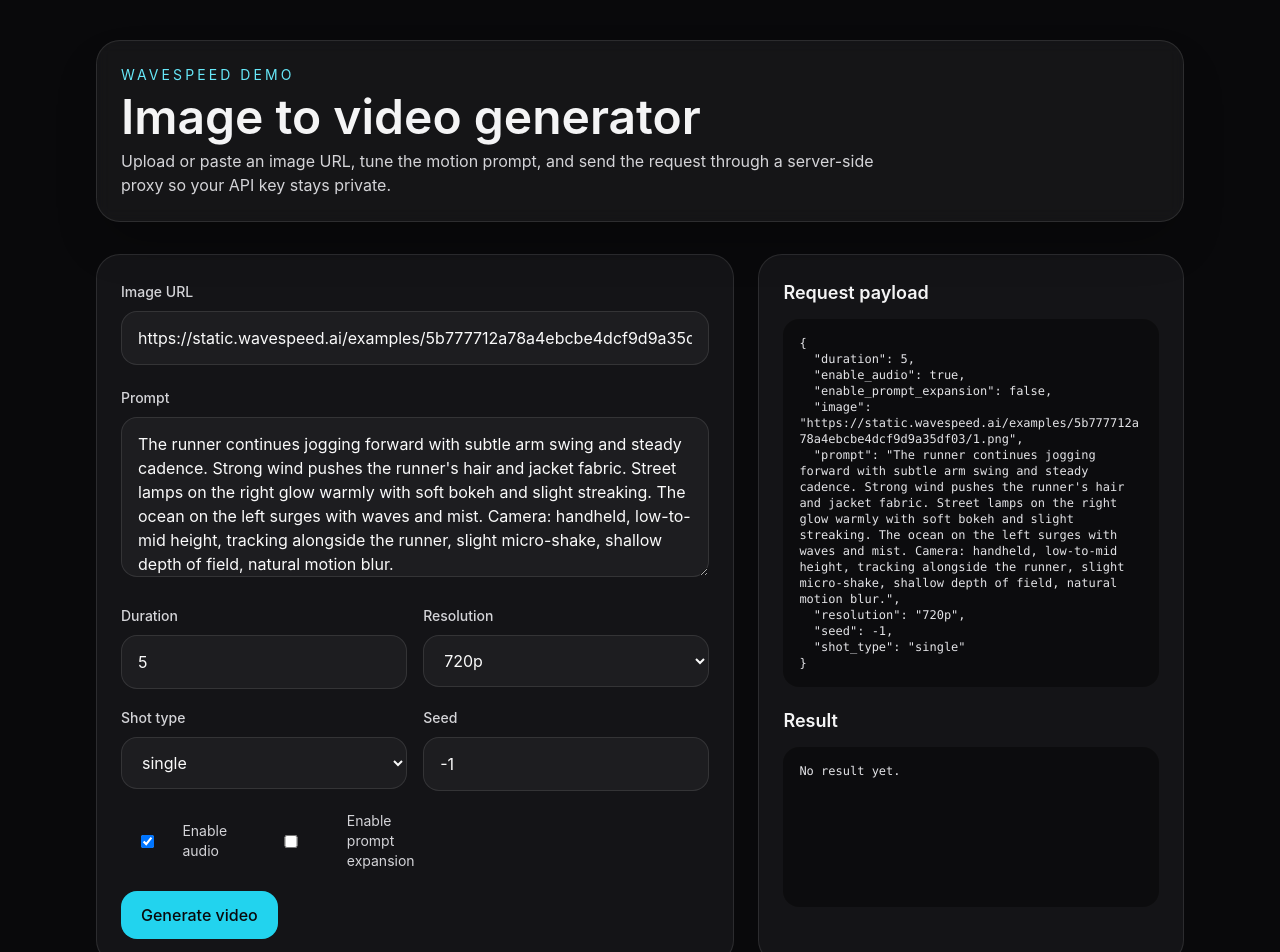
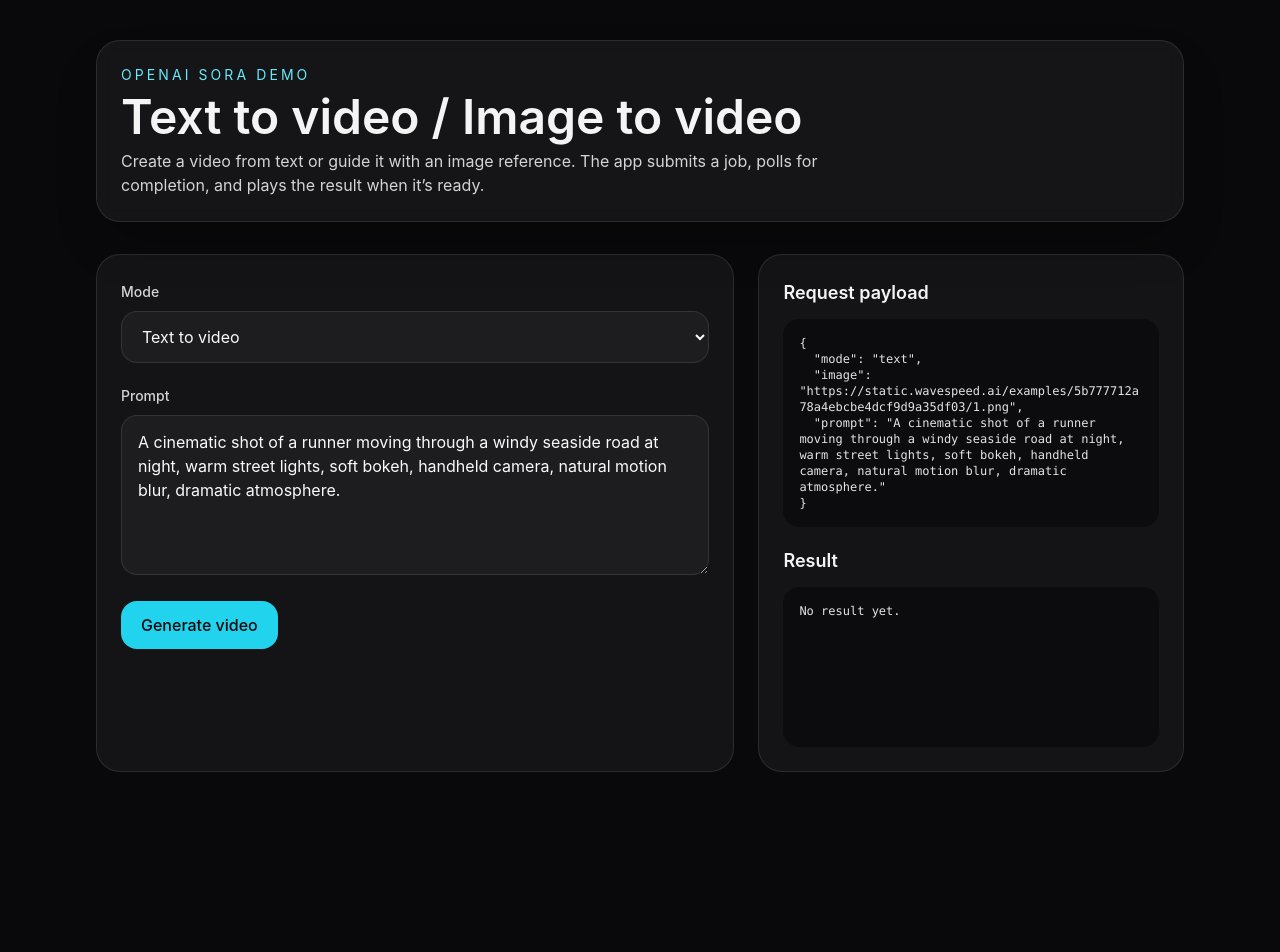
Before and after one commit to mavicair2tw/openai-tw-site, a Next.js app: page / in a window 1280 px wide. Shown: the top 952 px of the page. After the commit the page ends 812 px from the top, so only its background shows below. Built offline with nearby package versions, Linux system fonts and the light colour scheme.

Commit message:
Switch video workflow to OpenAI Sora

```diff
--- /dev/null
+++ b/src/app/api/video-create/route.ts
@@ -0,0 +1,26 @@
+import { NextResponse } from 'next/server';
+import OpenAI from 'openai';
+
+const client = new OpenAI({ apiKey: process.env.OPENAI_API_KEY });
+
+export async function POST(req: Request) {
+  if (!process.env.OPENAI_API_KEY) {
+    return NextResponse.json({ error: 'Missing OPENAI_API_KEY' }, { status: 500 });
+  }
+
+  const body = await req.json();
+  const mode = body.mode === 'image' ? 'image' : 'text';
+  const prompt = typeof body.prompt === 'string' ? body.prompt : '';
+  const image = typeof body.image === 'string' ? body.image : '';
+
+  try {
+    const video = mode === 'image'
+      ? await client.videos.create({ model: 'sora-2', prompt, image })
+      : await client.videos.create({ model: 'sora-2', prompt });
+
+    return NextResponse.json({ data: video });
+  } catch (error) {
+    const message = error instanceof Error ? error.message : 'OpenAI video request failed';
+    return NextResponse.json({ error: message }, { status: 500 });
+  }
+}
--- /dev/null
+++ b/src/app/api/video-status/route.ts
@@ -0,0 +1,32 @@
+import { NextResponse } from 'next/server';
+import OpenAI from 'openai';
+
+const client = new OpenAI({ apiKey: process.env.OPENAI_API_KEY });
+
+export async function GET(req: Request) {
+  if (!process.env.OPENAI_API_KEY) {
+    return NextResponse.json({ error: 'Missing OPENAI_API_KEY' }, { status: 500 });
+  }
+
+  const { searchParams } = new URL(req.url);
+  const id = searchParams.get('id');
+  if (!id) {
+    return NextResponse.json({ error: 'Missing id' }, { status: 400 });
+  }
+
+  try {
+    const video = await client.videos.retrieve(id);
+    const response: any = { data: video };
+    try {
+      if (video.status === 'completed') {
+        const content = await client.videos.downloadContent(id);
+        const blob = await content.blob();
+        response.url = URL.createObjectURL(blob);
+      }
+    } catch {}
+    return NextResponse.json(response);
+  } catch (error) {
+    const message = error instanceof Error ? error.message : 'OpenAI video status failed';
+    return NextResponse.json({ error: message }, { status: 500 });
+  }
+}
--- a/src/app/page.tsx
+++ b/src/app/page.tsx
@@ -9,90 +9,73 @@ type ApiResponse = {
   data?: {
     id?: string;
     status?: string;
-    outputs?: Array<{ url?: string } | string>;
-    urls?: { get?: string };
-    error?: string;
+    progress?: number;
+    error?: { message?: string } | { code?: string; message?: string };
   };
   raw?: unknown;
 };
 
 const defaultPrompt =
-  'The runner continues jogging forward with subtle arm swing and steady cadence. Strong wind pushes the runner\'s hair and jacket fabric. Street lamps on the right glow warmly with soft bokeh and slight streaking. The ocean on the left surges with waves and mist. Camera: handheld, low-to-mid height, tracking alongside the runner, slight micro-shake, shallow depth of field, natural motion blur.';
+  'A cinematic shot of a runner moving through a windy seaside road at night, warm street lights, soft bokeh, handheld camera, natural motion blur, dramatic atmosphere.';
 
 function extractVideoUrl(payload: unknown): string | null {
   if (!payload || typeof payload !== 'object') return null;
   const obj = payload as any;
+  const candidates = [obj.url, obj.video_url, obj.content_url];
+  for (const candidate of candidates) {
+    if (typeof candidate === 'string' && candidate.startsWith('http')) return candidate;
+  }
   const outputs = obj.outputs;
   if (Array.isArray(outputs)) {
     for (const item of outputs) {
       if (typeof item === 'string' && item.startsWith('http')) return item;
       if (item && typeof item === 'object') {
-        const url = item.url;
-        if (typeof url === 'string' && url.startsWith('http')) return url;
+        for (const key of ['url', 'video_url', 'content_url']) {
+          const value = item[key];
+          if (typeof value === 'string' && value.startsWith('http')) return value;
+        }
       }
     }
   }
-  const data = obj.data;
-  if (data && typeof data === 'object') {
-    return extractVideoUrl(data);
-  }
+  if (obj.data && typeof obj.data === 'object') return extractVideoUrl(obj.data);
   return null;
 }
 
 export default function Home() {
+  const [mode, setMode] = useState<'text' | 'image'>('text');
   const [image, setImage] = useState('https://static.wavespeed.ai/examples/5b777712a78a4ebcbe4dcf9d9a35df03/1.png');
   const [prompt, setPrompt] = useState(defaultPrompt);
-  const [duration, setDuration] = useState(5);
-  const [resolution, setResolution] = useState('720p');
-  const [shotType, setShotType] = useState('single');
-  const [enableAudio, setEnableAudio] = useState(true);
-  const [enablePromptExpansion, setEnablePromptExpansion] = useState(false);
-  const [seed, setSeed] = useState(-1);
   const [loading, setLoading] = useState(false);
   const [polling, setPolling] = useState(false);
   const [result, setResult] = useState<ApiResponse | null>(null);
   const [videoUrl, setVideoUrl] = useState('');
   const [error, setError] = useState('');
 
-  const payload = useMemo(
-    () => ({
-      duration,
-      enable_audio: enableAudio,
-      enable_prompt_expansion: enablePromptExpansion,
-      image,
-      prompt,
-      resolution,
-      seed,
-      shot_type: shotType,
-    }),
-    [duration, enableAudio, enablePromptExpansion, image, prompt, resolution, seed, shotType],
-  );
+  const payload = useMemo(() => ({ mode, image, prompt }), [image, mode, prompt]);
 
   async function waitForVideo(jobResult: ApiResponse) {
-    const getUrl = jobResult.data?.urls?.get;
-    if (!getUrl) return;
+    const jobId = jobResult.data?.id || jobResult.id;
+    if (!jobId) return;
 
     setPolling(true);
     try {
-      for (let i = 0; i < 60; i += 1) {
-        const res = await fetch(getUrl);
+      for (let i = 0; i < 120; i += 1) {
+        const res = await fetch(`/api/video-status?id=${encodeURIComponent(jobId)}`);
         const data = await res.json();
         setResult(data);
         const url = extractVideoUrl(data);
         if (url) {
           setVideoUrl(url);
-          setPolling(false);
           return;
         }
         const status = (data?.data?.status || data?.status || '').toLowerCase();
         if (['failed', 'canceled', 'cancelled'].includes(status)) {
-          setError(data?.data?.error || data?.message || 'Video generation failed');
-          setPolling(false);
+          setError(data?.data?.error?.message || data?.message || 'Video generation failed');
           return;
         }
         await new Promise((resolve) => setTimeout(resolve, 5000));
       }
-      setError('Timed out waiting for the video. Try again in a minute.');
+      setError('Timed out waiting for the video.');
     } catch (err) {
       setError(err instanceof Error ? err.message : 'Polling failed');
     } finally {
@@ -109,16 +92,14 @@ export default function Home() {
     setVideoUrl('');
 
     try {
-      const response = await fetch('/api/image-to-video', {
+      const response = await fetch('/api/video-create', {
         method: 'POST',
         headers: { 'Content-Type': 'application/json' },
         body: JSON.stringify(payload),
       });
 
       const data = await response.json();
-      if (!response.ok) {
-        throw new Error(data?.message || data?.error || 'Request failed');
-      }
+      if (!response.ok) throw new Error(data?.message || data?.error || 'Request failed');
       setResult(data);
       await waitForVideo(data);
     } catch (err) {
@@ -133,56 +114,33 @@ export default function Home() {
       <div className="mx-auto flex min-h-screen max-w-6xl flex-col gap-8 px-4 py-10 sm:px-6 lg:px-8">
         <section className="space-y-4 rounded-3xl border border-white/10 bg-white/5 p-6 shadow-2xl shadow-black/30 backdrop-blur">
           <div className="space-y-2">
-            <p className="text-sm uppercase tracking-[0.22em] text-cyan-300">Wavespeed demo</p>
-            <h1 className="text-3xl font-semibold sm:text-5xl">Image to video generator</h1>
+            <p className="text-sm uppercase tracking-[0.22em] text-cyan-300">OpenAI Sora demo</p>
+            <h1 className="text-3xl font-semibold sm:text-5xl">Text to video / Image to video</h1>
             <p className="max-w-3xl text-sm leading-7 text-zinc-300 sm:text-base">
-              Upload or paste an image URL, tune the motion prompt, and send the request through a
-              server-side proxy so your API key stays private.
+              Create a video from text or guide it with an image reference. The app submits a job,
+              polls for completion, and plays the result when it’s ready.
             </p>
           </div>
         </section>
 
         <div className="grid gap-6 lg:grid-cols-[1.2fr_0.8fr]">
           <form onSubmit={handleSubmit} className="space-y-5 rounded-3xl border border-white/10 bg-zinc-900/80 p-6">
-            <Field label="Image URL">
-              <input className="input" value={image} onChange={(e) => setImage(e.target.value)} />
+            <Field label="Mode">
+              <select className="input" value={mode} onChange={(e) => setMode(e.target.value as 'text' | 'image')}>
+                <option value="text">Text to video</option>
+                <option value="image">Image to video</option>
+              </select>
             </Field>
 
-            <Field label="Prompt">
+            {mode === 'image' ? (
+              <Field label="Image URL">
+                <input className="input" value={image} onChange={(e) => setImage(e.target.value)} />
+              </Field>
+            ) : null}
+
+            <Field label={mode === 'image' ? 'Prompt / motion guidance' : 'Prompt'}>
               <textarea className="input min-h-40" value={prompt} onChange={(e) => setPrompt(e.target.value)} />
             </Field>
-
-            <div className="grid gap-4 sm:grid-cols-2">
-              <Field label="Duration">
-                <input className="input" type="number" min={1} max={30} value={duration} onChange={(e) => setDuration(Number(e.target.value))} />
-              </Field>
-              <Field label="Resolution">
-                <select className="input" value={resolution} onChange={(e) => setResolution(e.target.value)}>
-                  <option value="720p">720p</option>
-                  <option value="1080p">1080p</option>
-                </select>
-              </Field>
-              <Field label="Shot type">
-                <select className="input" value={shotType} onChange={(e) => setShotType(e.target.value)}>
-                  <option value="single">single</option>
-                  <option value="multi">multi</option>
-                </select>
-              </Field>
-              <Field label="Seed">
-                <input className="input" type="number" value={seed} onChange={(e) => setSeed(Number(e.target.value))} />
-              </Field>
-            </div>
-
-            <div className="flex flex-wrap gap-4 text-sm text-zinc-300">
-              <label className="flex items-center gap-2">
-                <input type="checkbox" checked={enableAudio} onChange={(e) => setEnableAudio(e.target.checked)} />
-                Enable audio
-              </label>
-              <label className="flex items-center gap-2">
-                <input type="checkbox" checked={enablePromptExpansion} onChange={(e) => setEnablePromptExpansion(e.target.checked)} />
-                Enable prompt expansion
-              </label>
-            </div>
 
             <button
               type="submit"
@@ -198,16 +156,12 @@ export default function Home() {
           <aside className="space-y-5 rounded-3xl border border-white/10 bg-zinc-900/80 p-6">
             <div>
               <h2 className="text-lg font-semibold">Request payload</h2>
-              <pre className="mt-3 overflow-auto rounded-2xl bg-black/40 p-4 text-xs text-zinc-200">
-                {JSON.stringify(payload, null, 2)}
-              </pre>
+              <pre className="mt-3 overflow-auto rounded-2xl bg-black/40 p-4 text-xs text-zinc-200">{JSON.stringify(payload, null, 2)}</pre>
             </div>
 
             <div>
               <h2 className="text-lg font-semibold">Result</h2>
-              <pre className="mt-3 overflow-auto rounded-2xl bg-black/40 p-4 text-xs text-zinc-200 min-h-40">
-                {result ? JSON.stringify(result, null, 2) : 'No result yet.'}
-              </pre>
+              <pre className="mt-3 min-h-40 overflow-auto rounded-2xl bg-black/40 p-4 text-xs text-zinc-200">{result ? JSON.stringify(result, null, 2) : 'No result yet.'}</pre>
             </div>
 
             {videoUrl ? (
```
